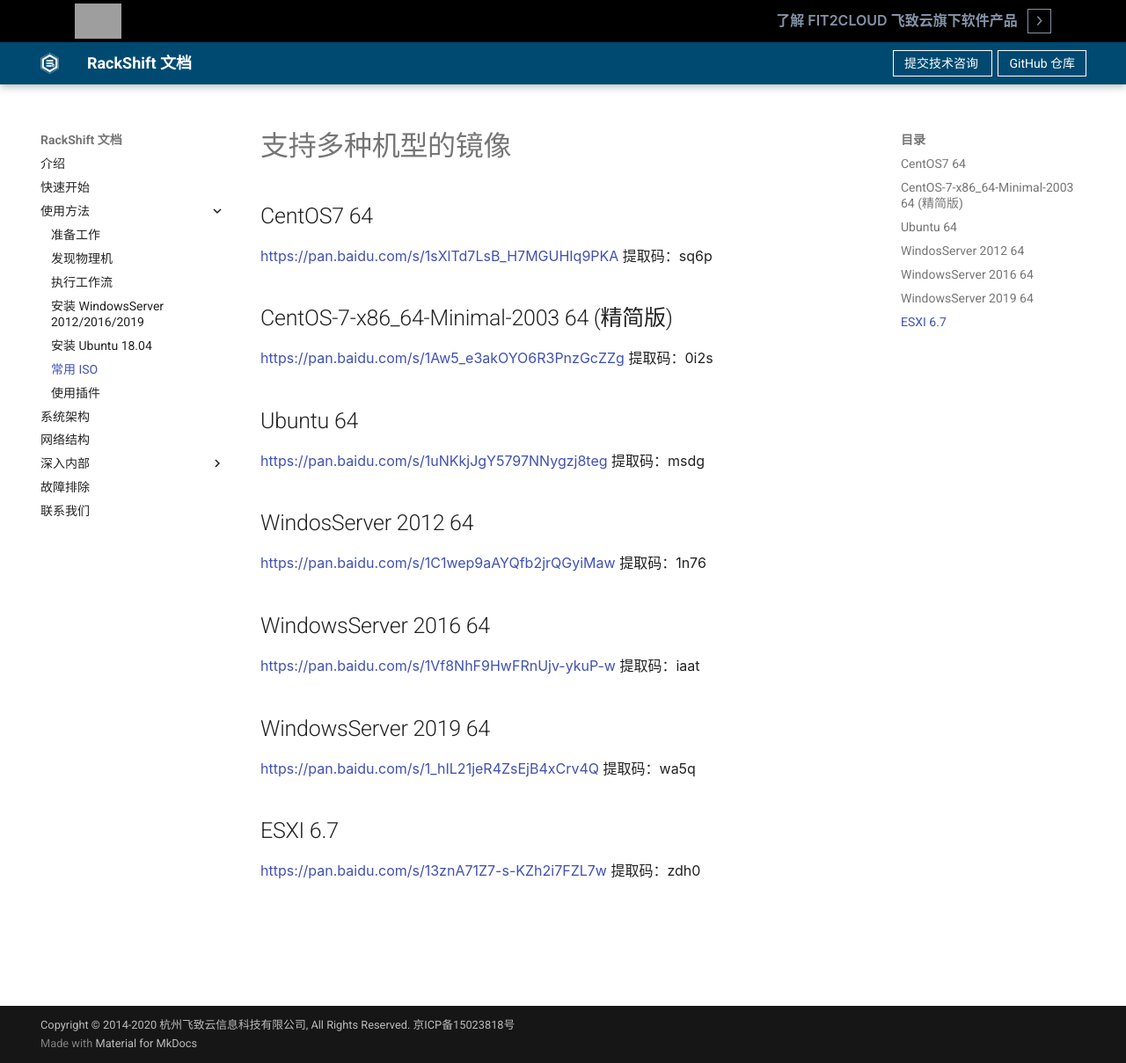
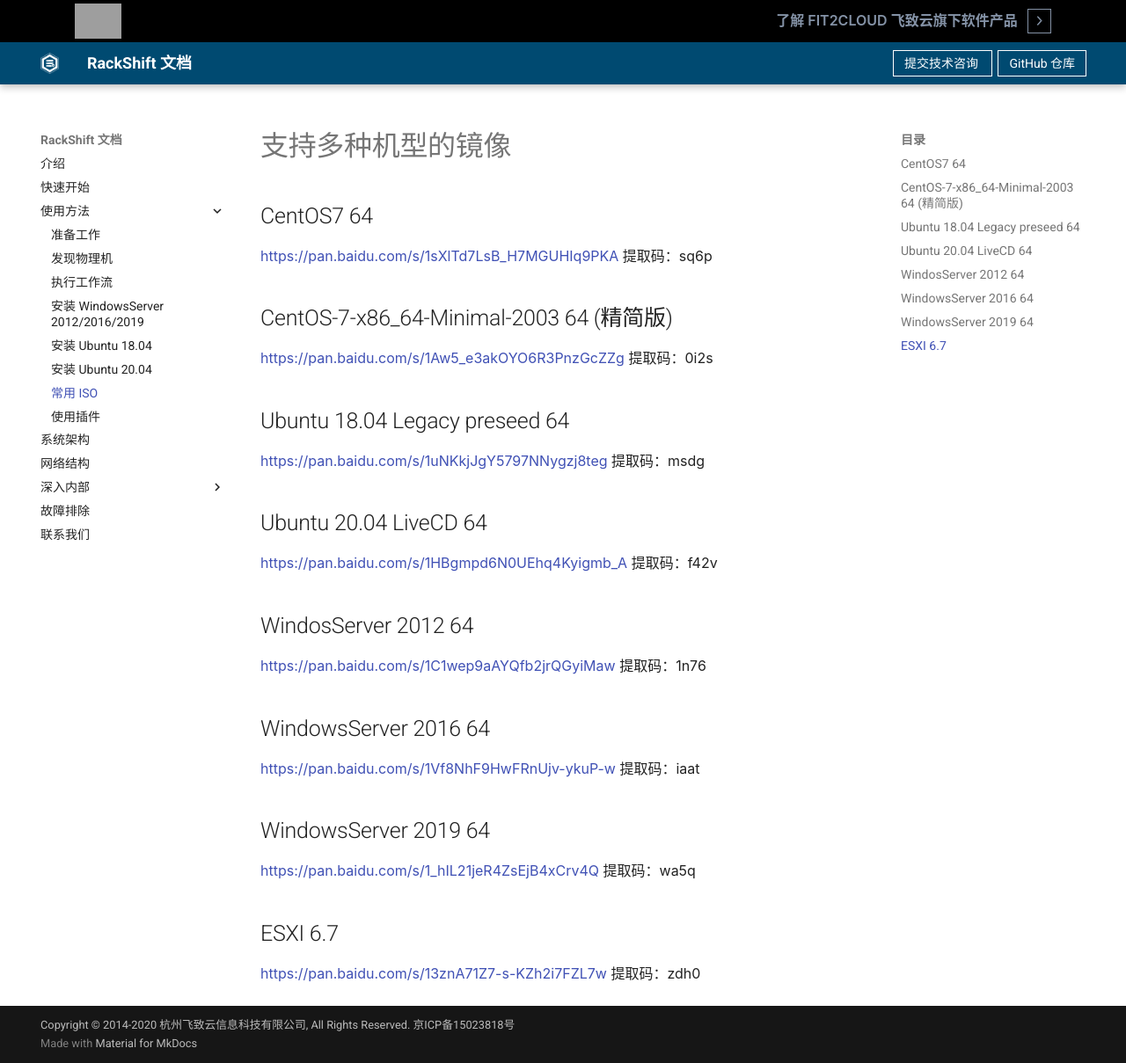
Before and after one commit to fit2cloud/rackshift-docs-static, an MkDocs documentation site: the page built from docs/iso.md, in a window 1280 px wide and 1209 px high. Shown: the whole window at 88% size. Built offline with MkDocs 1.6.1 and Material for MkDocs 9.7.7, drawn with Linux system fonts in a browser that asks for light colours; the version menu is left out; grey boxes are pictures that could not be loaded.

Commit message:
docs:ubuntu20.04

```diff
--- a/docs/iso.md
+++ b/docs/iso.md
@@ -8,9 +8,13 @@
 
 https://pan.baidu.com/s/1Aw5_e3akOYO6R3PnzGcZZg 提取码：0i2s
 
-## Ubuntu 64
+## Ubuntu 18.04 Legacy preseed 64
 
 https://pan.baidu.com/s/1uNKkjJgY5797NNygzj8teg 提取码：msdg
+
+## Ubuntu 20.04 LiveCD 64
+
+https://pan.baidu.com/s/1HBgmpd6N0UEhq4Kyigmb_A 提取码：f42v
 
 ## WindosServer 2012 64
 
--- a/mkdocs.yml
+++ b/mkdocs.yml
@@ -18,6 +18,7 @@
       - 执行工作流: workflow.md
       - 安装 WindowsServer 2012/2016/2019: windows.md
       - 安装 Ubuntu 18.04: ubuntu.md
+      - 安装 Ubuntu 20.04: ubuntu-20.04.md
       - 常用 ISO: iso.md
       - 使用插件: plugin.md
   - 系统架构: structure.md
```
Also changed, not shown: docs/ubuntu-20.04.md.md (added, +21 -0 lines), docs/static/wizard/ubuntu-20.04-wf.jpg (added).
